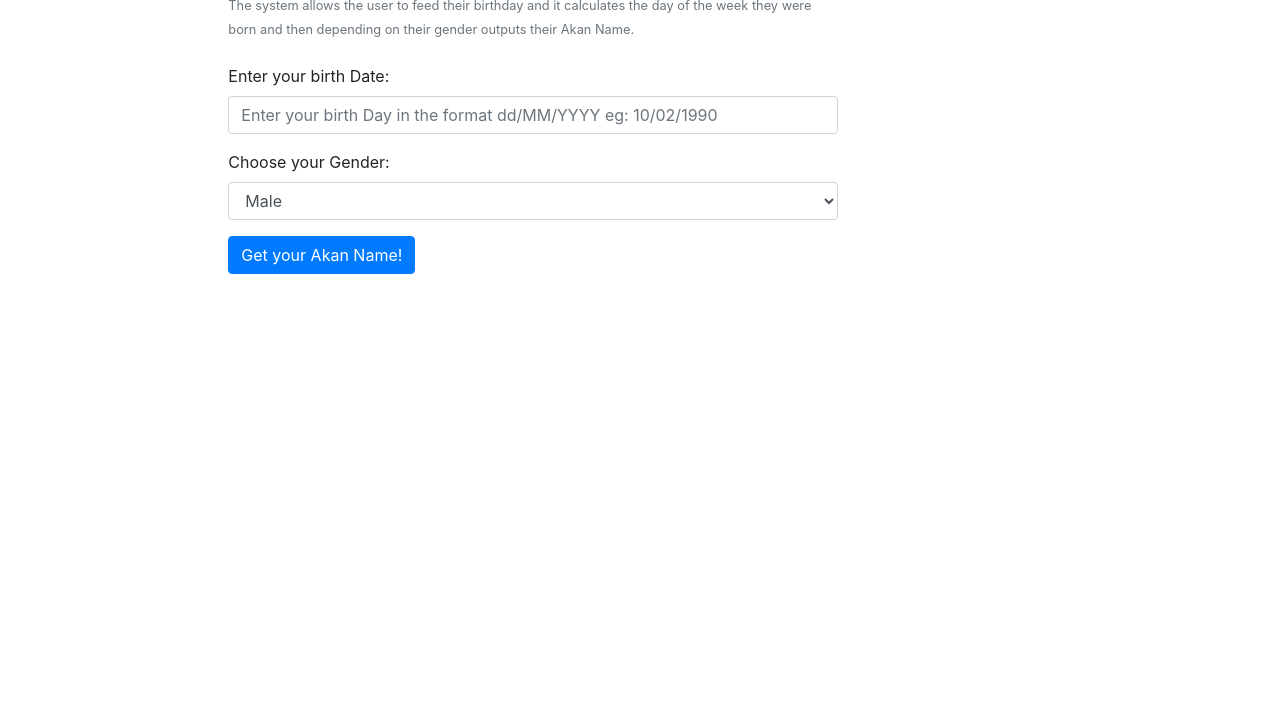
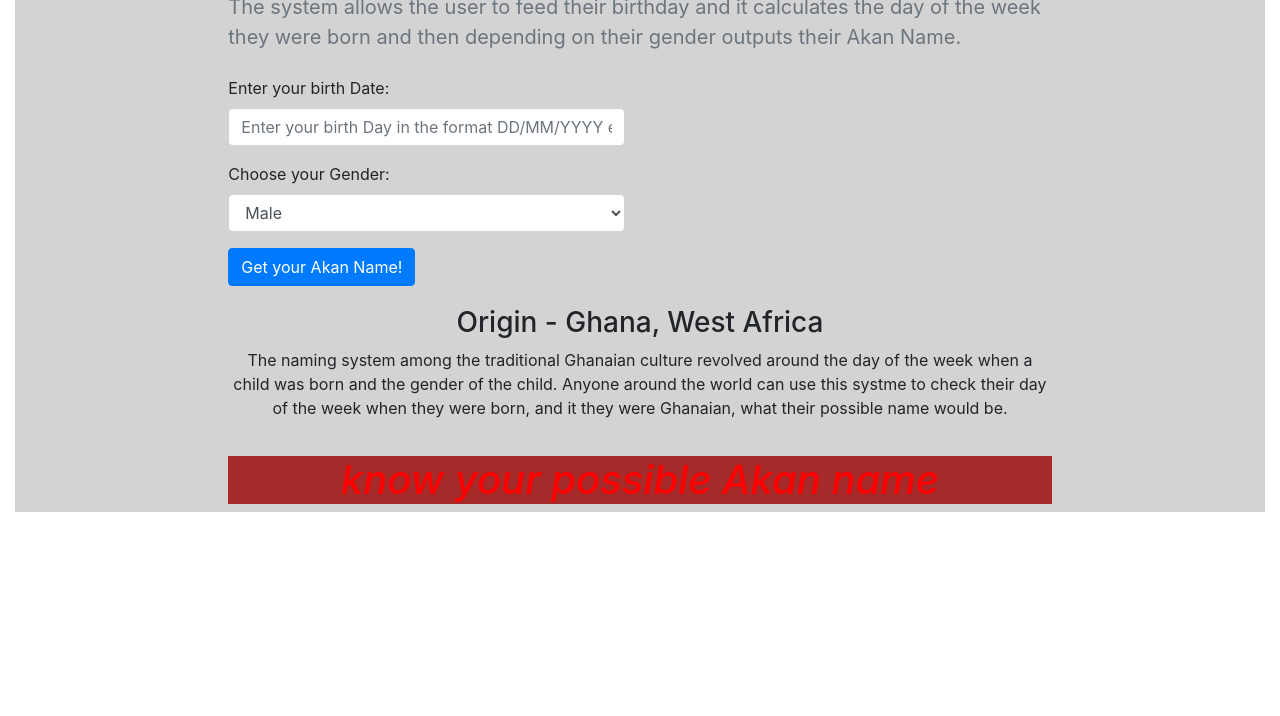
Before and after one commit to SospeterKungu/the-akan-naming-system, a plain HTML site: page index.html in a window 1280 px wide. Shown: the part 84-800 px from the top of the page. Drawn offline with nearby package versions, Linux system fonts and the light colour scheme.

Commit message:
added more information on the origin as well as more styles to formating the page bottom

```diff
--- a/css/styles.css
+++ b/css/styles.css
@@ -0,0 +1,20 @@
+container-fluid {
+  background-color: darkgray;
+}
+h1 {
+ color: red;
+ background-color: brown;
+ text-align: center;
+ text-shadow: 200px;
+}
+small {
+  font-size: 20px;
+  color: black;
+}
+.pagebg {
+  background: lightgray;
+}
+.bottomparagraph {
+  padding: 20px;
+  text-align: center;
+}
--- a/index.html
+++ b/index.html
@@ -12,26 +12,28 @@
         integrity="sha384-JjSmVgyd0p3pXB1rRibZUAYoIIy6OrQ6VrjIEaFf/nJGzIxFDsf4x0xIM+B07jRM"
         crossorigin="anonymous">
       </script>
+      <link rel="stylesheet" href="css/styles.css">
   </head>
   <body>
   	<div class="container-fluid">
+  		<div class="pagebg">
         <div class="row">
-  			<div class="col-md-6 offset-md-2" style="margin-top: 20px">
-  				<h1>Akan Naming System</h1>
+    			<div class="col-md-8 offset-md-2" style="margin-top: 20px">
+    				<h1>AKAN NAMING SYSTEM</h1>
 
     				<small class='text-muted'>The system allows the user to feed
     					their birthday and it calculates the day of the week they were born
     					and then depending on their gender outputs their Akan Name.</small> <br />
     				<br />
     				<div class="row">
-  					<div class="col-md-12">
+    					<div class="col-md-6">
     						<form>
     							<div class="form-group">
     								<label for="exampleInputEmail1">Enter your birth Date:</label>
 
     								<input
     									type="text" class="form-control" id="inputBirthDate"
-  									placeholder="Enter your birth Day in the format dd/MM/YYYY eg: 10/02/1990">
+    									placeholder="Enter your birth Day in the format DD/MM/YYYY eg: 10/02/1990">
     							</div>
     							<div class="form-group">
     								<label for="exampleInputPassword1">Choose your Gender:</label> <select
@@ -45,6 +47,17 @@
     								your Akan Name!</button>
     						</form>
     					</div>
+              <br />
+              <br />
+
+              <div class="bottomparagraph">
+                <h3>Origin - Ghana, West Africa</h3>
+                <p>The naming system among the traditional Ghanaian culture revolved around the day of the week when a child was born and the gender of the child. Anyone around the world can use this systme to check their day of the week when they were born, and it they were Ghanaian, what their possible name would be.</p>
+              </div>
+              <div class="col-md-12">
+                <h1 ><em>know your possible Akan name</em></h1>
+              </div>
+            </div>
     			</div>
     		</div>
       </div>
```
Also changed, not shown: 1 other file. Lines whose indentation alone changed are shown as unchanged.
